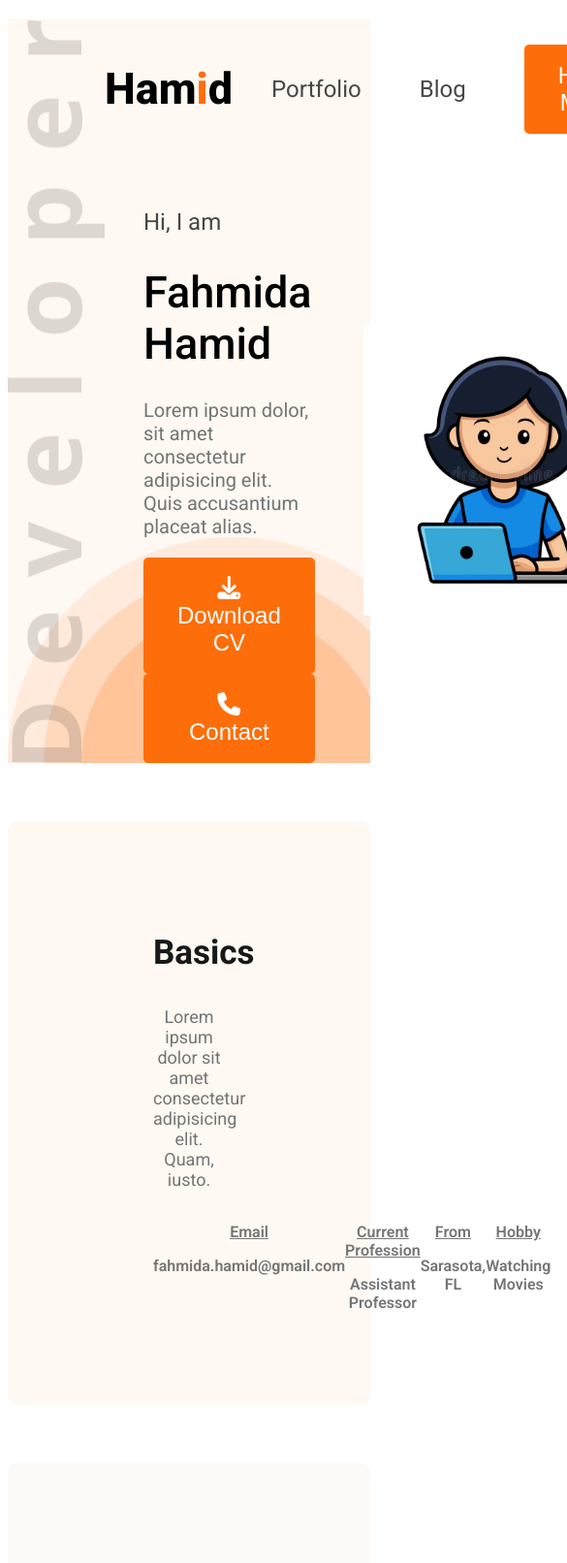
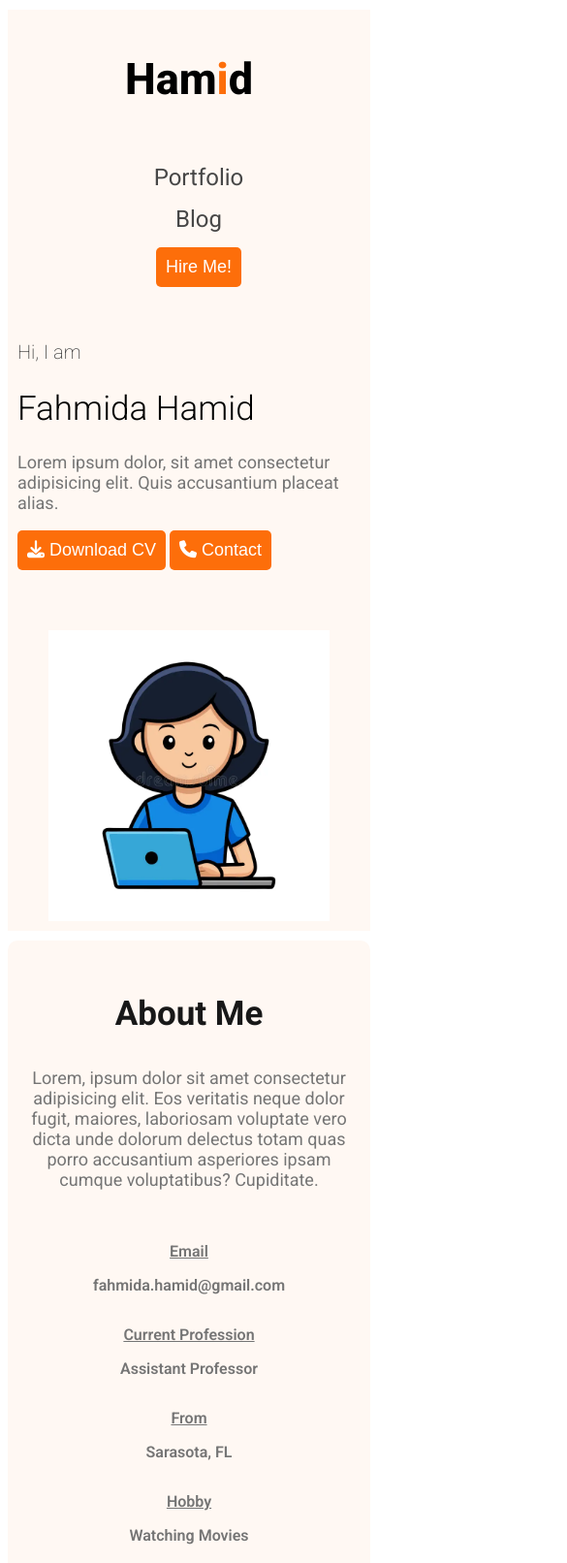
Before and after one commit to FahmidaHamid/webdevportfolio, a plain HTML site: page index.html in a window 390 px wide. Shown: the top 1612 px of the page at 97% size, 585 px wide, since content can reach past the window. Drawn offline with Linux system fonts and the light colour scheme; a web font is replaced by a local one.

Commit message:
responsive page

```diff
--- a/index.html
+++ b/index.html
@@ -53,9 +53,12 @@
     </header>
     <main>
       <section class="aboutme secondary-background">
-        <h3 class="section-title">Basics</h3>
+        <h3 class="section-title">About Me</h3>
         <p class="section-description">
-          Lorem ipsum dolor sit amet consectetur adipisicing elit. Quam, iusto.
+          Lorem, ipsum dolor sit amet consectetur adipisicing elit. Eos
+          veritatis neque dolor fugit, maiores, laboriosam voluptate vero dicta
+          unde dolorum delectus totam quas porro accusantium asperiores ipsam
+          cumque voluptatibus? Cupiditate.
         </p>
         <!-- .about-items*4>p.item-title+p.item-description -->
         <div class="about-items">
--- a/styles/portfolio.css
+++ b/styles/portfolio.css
@@ -141,7 +141,8 @@ main {
 }
 .skills-container {
   display: flex;
-  text-align: left;
+  justify-content: center;
+  align-items: center;
   gap: 20px;
 }
 .skill-container {
@@ -154,6 +155,9 @@ main {
 }
 .item-title {
   text-decoration: underline;
+}
+.hide {
+  display: none;
 }
 footer {
   padding: 130px 230px;
@@ -173,3 +177,89 @@ footer textarea {
   display: block;
   background-color: white;
 }
+
+@media screen and (max-width: 576px) {
+  .header {
+    background-image: none;
+    /* background-repeat: no-repeat;
+    background-size: contain;
+    background-position: top left; */
+  }
+  .skills-container,
+  .about-items {
+    flex-direction: column;
+    padding: 20px 20px;
+  }
+  .skills-section {
+    border-radius: 10px;
+    padding: 10px 10px;
+    text-align: center;
+    margin-bottom: 10px;
+  }
+  .summary {
+    border-radius: 10px;
+    padding: 20px 20px;
+    text-align: left;
+    margin-bottom: 10px;
+    background-color: #fdfaf7;
+  }
+  .resume_container {
+    flex-direction: column;
+    justify-content: center;
+    margin: 0 auto;
+    padding: 10;
+  }
+  footer {
+    flex-direction: column;
+    justify-content: center;
+    align-items: center;
+    padding: 10px 20px;
+  }
+  .footer-column {
+    width: 100%;
+  }
+  .aboutme {
+    padding: 20px 20px;
+    text-align: center;
+    margin-top: 10px;
+    margin-bottom: 10px;
+  }
+  .banner {
+    flex-direction: column;
+    flex-wrap: wrap;
+    margin: 10px 10px;
+  }
+  nav {
+    flex-direction: column;
+    margin: 10px 10px;
+  }
+  nav ul {
+    flex-direction: column;
+    flex-wrap: wrap;
+    gap: 15px;
+    /* justify-content: end; */
+    align-items: center;
+  }
+  .banner-greetings {
+    font-size: 20px;
+    font-weight: 200;
+  }
+  .banner-title {
+    font-size: 35px;
+    font-weight: 300;
+  }
+  .banner-description {
+    font-size: 18px;
+  }
+  .btn-primary {
+    font-size: 18px;
+    border-radius: 5px;
+    border: none;
+    padding: 10px 10px;
+    margin-bottom: 2px;
+  }
+  img {
+    padding: 10px;
+    width: calc(100% -2 * 10px);
+  }
+}
```
